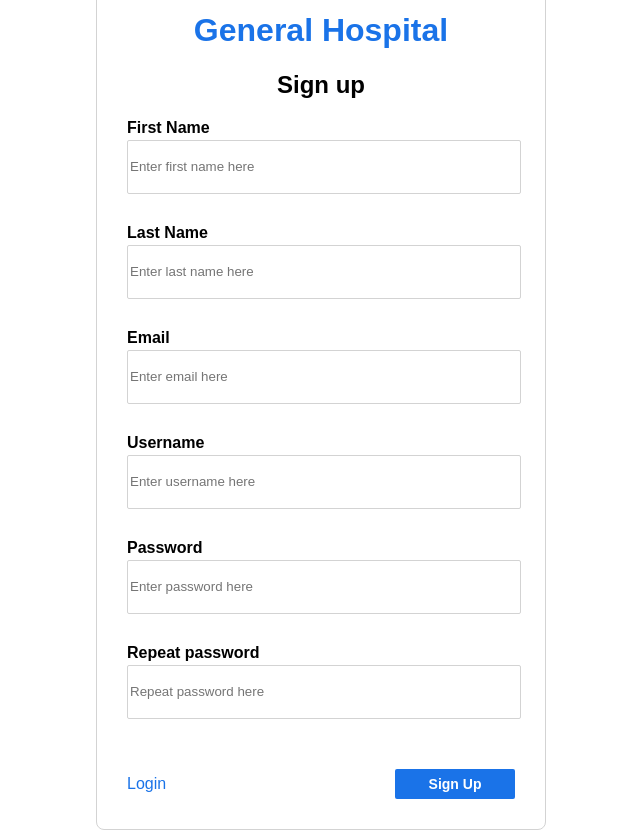
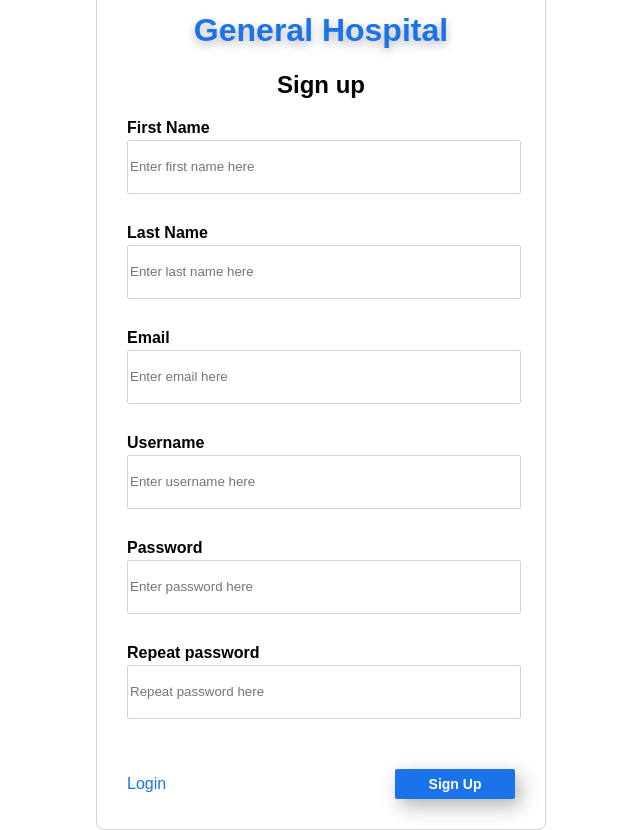
Before and after one commit to Scdavey/HDMS, a PHP site: page /signup.php in a window 1280 px wide. Shown: the whole page, without its empty margins (319-959 px from the left). Run offline with PHP 8.4, Linux system fonts and the light colour scheme.

Commit message:
Updated styles
Updated some of the css for the login and signup windows.

```diff
--- a/login-signup.css
+++ b/login-signup.css
@@ -14,6 +14,7 @@ h2 {
 
 h1 {
   color: rgb(26, 115, 232);
+  text-shadow: 0px 4px 10px rgba(0, 0, 0, 0.3);
 }
 
 .login-box {
@@ -68,8 +69,7 @@ h1 {
   margin-bottom: 30px;
 }
 
-.login-box button,
-.sign-up-box button {
+button {
   width: 120px;
   height: 30px;
   border: 0px;
@@ -78,6 +78,16 @@ h1 {
   color: white;
   font-weight: 600;
   font-size: 14px;
+  box-shadow: 5px 7px 20px rgba(0, 0, 0, 0.3);
+}
+
+button:hover {
+  transition: 0.15s;
+  opacity: 0.9;
+}
+
+button:active {
+  opacity: 0.7;
 }
 
 .login-container {
```
